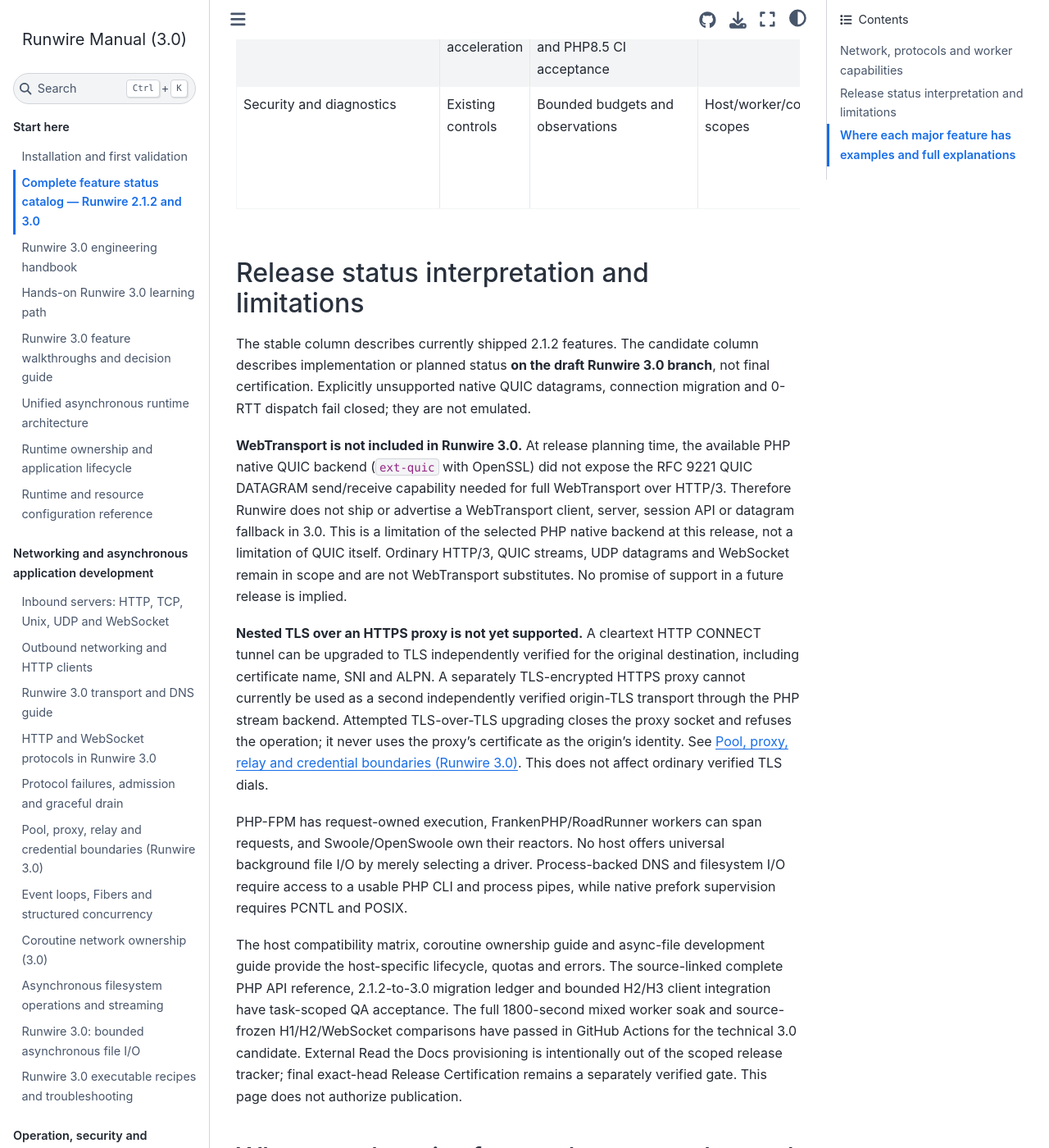
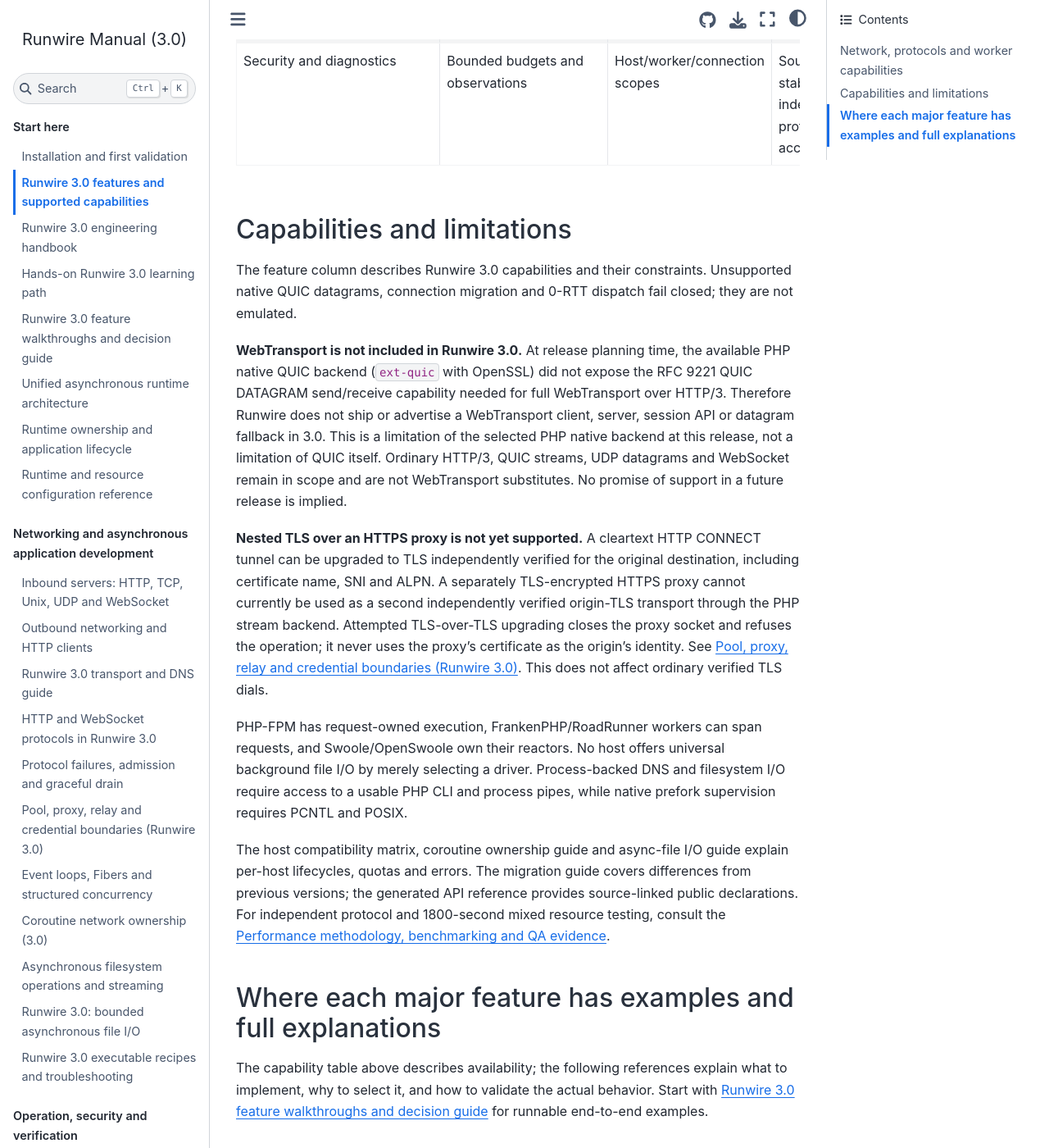
Before and after one commit to infocyph/Runwire, a Sphinx documentation site: the page built from docs/features.rst, in a window 1280 px wide and 1400 px high, scrolled down 2883 px. Shown: the whole window at 82% size. Built offline with Sphinx 7.4.7 and the Sphinx Book theme 1.1.4, drawn with Linux system fonts in a browser that asks for light colours; some of the changed text lies outside the part shown.

Commit message:
docs: present Runwire 3.0 as product documentation, remove release-status banners and milestone noise

```diff
--- a/docs/features.rst
+++ b/docs/features.rst
@@ -1,169 +1,141 @@
-Complete feature status catalog — Runwire 2.1.2 and 3.0
-============================================================
+Runwire 3.0 features and supported capabilities
+==============================================
 
-**Published stable:** Runwire 2.1.2. **Development candidate:** 3.0.0.
-An implemented source primitive is not a public release guarantee.
+Capabilities depend on the runtime driver, host permissions and installed
+PHP extensions. Experimental integrations and unsupported transport modes
+are explicitly identified.
+
 
 Network, protocols and worker capabilities
 ------------------------------------------
 
-.. list-table:: Versioned feature inventory with host and extension constraints
+.. list-table:: Feature inventory with host and extension constraints
    :header-rows: 1
-   :widths: 25 18 22 19 16
+   :widths: 25 36 19 20
 
    * - Capability
-     - Published 2.1.2
      - 3.0 source status
      - Host and transport
      - Prerequisites and limits
    * - TCP and Unix server
-     - Inbound listener
      - Shared connection owner
      - Native Select and supported hosts
      - 64-bit PHP 8.4+
    * - TLS server
-     - TLS listener
      - Verified ownership
      - Native and host-managed TCP
      - OpenSSL trust policy
    * - HTTP/1.1 server
-     - Streaming H1
      - Existing parser and bounded writer
      - Accepted TCP/TLS
      - Shared byte budgets
    * - HTTP/2 server
-     - Multiplexed H2
      - Single stream scheduler and flow owner
      - Accepted TCP/TLS
      - HPACK / GOAWAY / frame caps
    * - HTTP/3 server
-     - Optional H3
      - Real independent H3/QUIC peer tests
      - Native QUIC host only
      - ext-quic / compatible OpenSSL
    * - HTTP/1.1 outbound
-     - No complete client
      - Verified H1 exchange, bounded upload and opt-in safe redirect/retry
      - Outgoing TCP/TLS
      - No general-purpose H2/H3 fallback
    * - HTTP/2 outbound
-     - No complete client
-     - Verified H2 request/response, bounded multiplex, flow control and peer GOAWAY; source-frozen peer QA and matched H2 performance accepted
+     - Verified H2 request/response, bounded multiplex, flow control and peer GOAWAY; independent peer testing
      - Outgoing TLS with ALPN
      - Independent TLS/ALPN hyper-h2 peer QA passed; no H2 extended CONNECT
    * - HTTP/3 outbound
-     - No complete client
-     - Verified H3 client control streams, bounded QPACK, sibling requests and cancellation; U07 accepted
+     - Verified H3 client control streams, bounded QPACK, sibling requests and cancellation; validated with focused tests
      - Outgoing QUIC
-     - Native ext-quic and independent aioquic/ngtcp2 QA; scoped source-frozen U17 verification accepted
+     - Native ext-quic and independent aioquic/ngtcp2 QA; scoped independent protocol QA
    * - WebSocket server
-     - Inbound H1 upgrade
      - H1 upgrade/close verified
      - Accepted H1 connection
      - Masking and frame limits
    * - WebSocket client
-     - No built-in client
-     - Verified outbound ws/wss HTTP/1.1 handshake, subprotocols and masked framing; U09 accepted
+     - Verified outbound ws/wss HTTP/1.1 handshake, subprotocols and masked framing; validated with focused tests
      - Outbound TCP/TLS, Select loop
      - Independent WSS/close/cancellation/multi-peer QA passed; no H2/H3 extended CONNECT
    * - H2/H3 extended CONNECT
-     - Not advertised
      - Not qualified
      - HTTP/2 or HTTP/3
      - No support claim
    * - Inbound and outbound UDP
-     - Datagram server
      - Connected/unconnected endpoint budgets
      - Native UDP
      - OS socket support
    * - Native QUIC outbound
-     - No unified client
      - Verified TLS 1.3/ALPN peer connection
      - Optional native worker
      - No native migration/0-RTT/datagrams
    * - TCP/TLS/Unix dialer
-     - Not unified
      - Nonblocking verified outgoing streams
      - Portable and host-loop adapters
      - OpenSSL for TLS
    * - Async DNS/Happy Eyeballs
-     - Not complete
      - Off-loop DNS and racing
      - Bounded process executor
      - proc_open/process pipes
    * - Pooled connections
-     - Not unified
      - Scoped bounded active leases, FIFO waiters, idle TTL and owner transfer
      - Outbound streams
      - No integrated high-level HTTP dial pool
    * - CONNECT/SOCKS5 proxy
-     - Not unified
      - Proxy tunnel development
      - Outgoing TCP/TLS
      - Credential policy gated
    * - Bidirectional relay
-     - Not unified
      - Bounded duplex relay with drained cleartext half-close and cancellation
      - TCP/Unix streams
      - TLS close-notify/relay throughput are not release-qualified features; no TLS relay guarantee
    * - Fiber tasks and cancellation
-     - Supported
      - Structured scope/channel/deadline ownership
      - Select and host reactors
      - Exactly one resource owner
    * - Async disk jobs
-     - Not built in
      - Bounded subprocess-backed read/write/stat with opt-in root policy
      - Scope or worker-owned executor
      - No native disk AIO or race-free sandbox
    * - File/network transfer
-     - Not built in
      - Experimental bounded chunk bridge
      - TCP/Unix plus file executor
      - Slow-peer transfer path remains experimental, not a release-qualified general file sender
    * - Atomic file durability
-     - Not guaranteed
      - Crash-safe replace not yet implemented
      - Host filesystem semantics
      - No crash-durable or race-free sandbox guarantee
    * - Native process supervision
-     - Restart and reload
      - Generation and recycle controls
      - Native fork/signal owner
      - PCNTL and POSIX required
    * - Automatic autoscaling
-     - Not built in
-     - Real hysteresis-controlled native worker scale-out/scale-in; C3 QA accepted
+     - Real hysteresis-controlled native worker scale-out/scale-in; available in native mode
      - Native PCNTL/POSIX worker groups only
      - Full 1800s mixed worker/process-tree soak qualified on PHP 8.4 and 8.5
    * - FPM/FrankenPHP/RoadRunner
-     - Host adapters
      - Real-host request isolation tested
      - External host owns workers
      - Explicit socket lifetimes
    * - Swoole/OpenSwoole
-     - Host adapter
      - Real reactor and outgoing dial tested
      - External host owns reactor
      - No competing loop
    * - Optional ext-event
-     - Optional acceleration
      - Portable/native PHP8.4 and PHP8.5 CI acceptance
      - EventLoop adapter
-     - Real independent PHP8.4/8.5 compatibility QA accepted
+     - Real independent PHP8.4/8.5 compatibility verified
    * - Security and diagnostics
-     - Existing controls
      - Bounded budgets and observations
      - Host/worker/connection scopes
      - Source-frozen PHPForge stable/lowest QA and independent native protocol/security lanes accepted
 
-Release status interpretation and limitations
----------------------------------------------
+Capabilities and limitations
+----------------------------
 
-The stable column describes currently shipped 2.1.2 features. The candidate
-column describes implementation or planned status **on the draft Runwire 3.0
-branch**, not final certification. Explicitly unsupported native QUIC datagrams,
-connection migration and 0-RTT dispatch fail closed; they are not emulated.
+The feature column describes Runwire 3.0 capabilities and their constraints.
+Unsupported native QUIC datagrams, connection migration and 0-RTT dispatch
+fail closed; they are not emulated.
 
 **WebTransport is not included in Runwire 3.0.** At release planning time,
 the available PHP native QUIC backend (``ext-quic`` with OpenSSL) did not
@@ -193,10 +165,11 @@
 native prefork supervision requires PCNTL and POSIX.
 
 The host compatibility matrix, coroutine ownership guide and async-file
-development guide provide the host-specific lifecycle, quotas and errors.
-The source-linked complete PHP API reference, 2.1.2-to-3.0 migration
-ledger and bounded H2/H3 client integration have task-scoped QA acceptance.
-The full 1800-second mixed worker soak and source-frozen H1/H2/WebSocket comparisons have passed in GitHub Actions for the technical 3.0 candidate. External Read the Docs provisioning is intentionally out of the scoped release tracker; final exact-head Release Certification remains a separately verified gate. This page does not authorize publication.
+I/O guide explain per-host lifecycles, quotas and errors. The migration
+guide covers differences from previous versions; the generated API
+reference provides source-linked public declarations. For independent
+protocol and 1800-second mixed resource testing, consult the
+:doc:`performance-qa-handbook-3.0`.
 
 
 Where each major feature has examples and full explanations
```
Also changed, not shown: README.md (+3 -21 lines), docs/handbook-3.0.rst (+14 -14 lines), docs/index.rst (+4 -4 lines), docs/quickstart-lab-3.0.rst (+3 -5 lines), docs/start.rst (+6 -9 lines), 2 other files.
